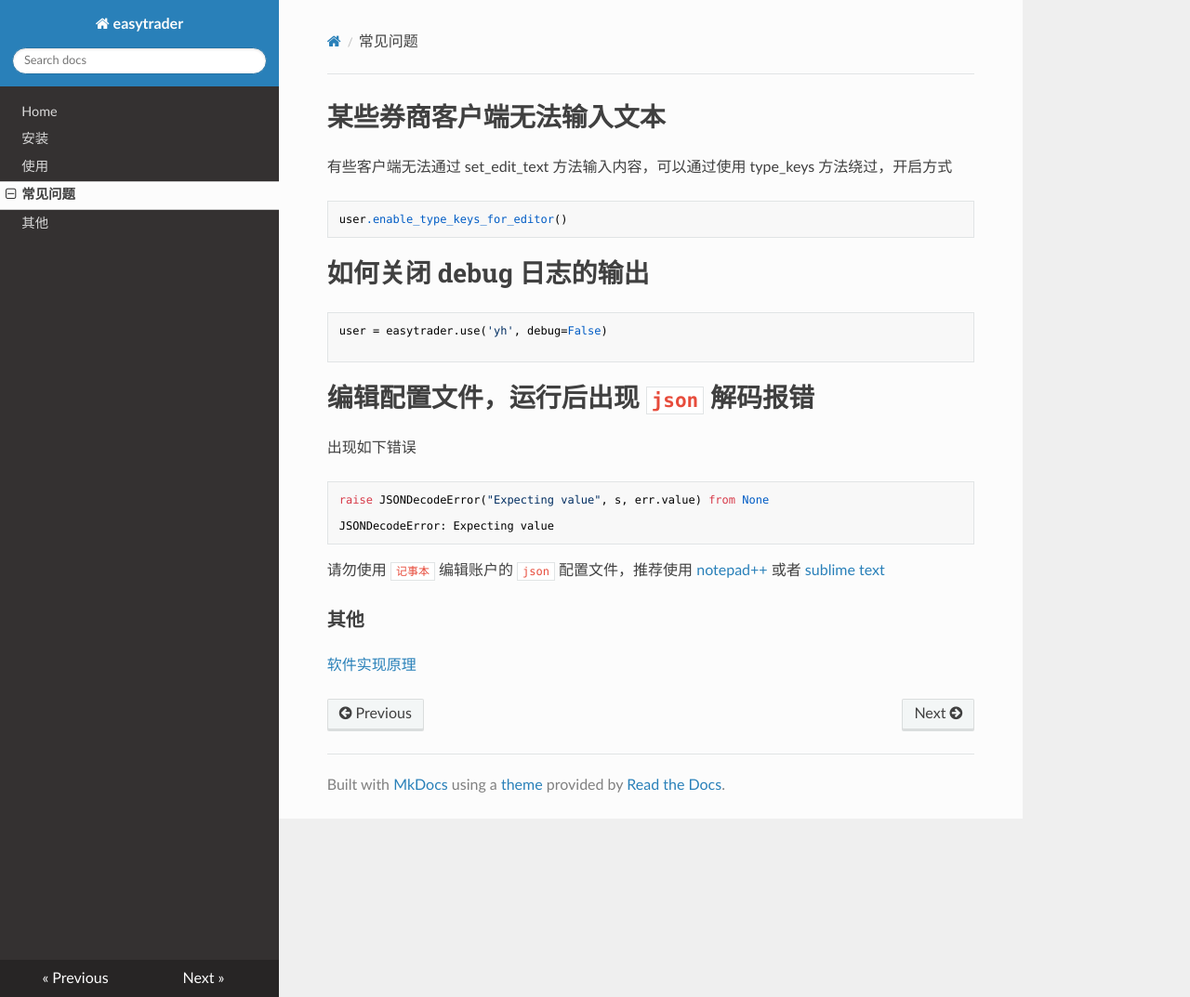
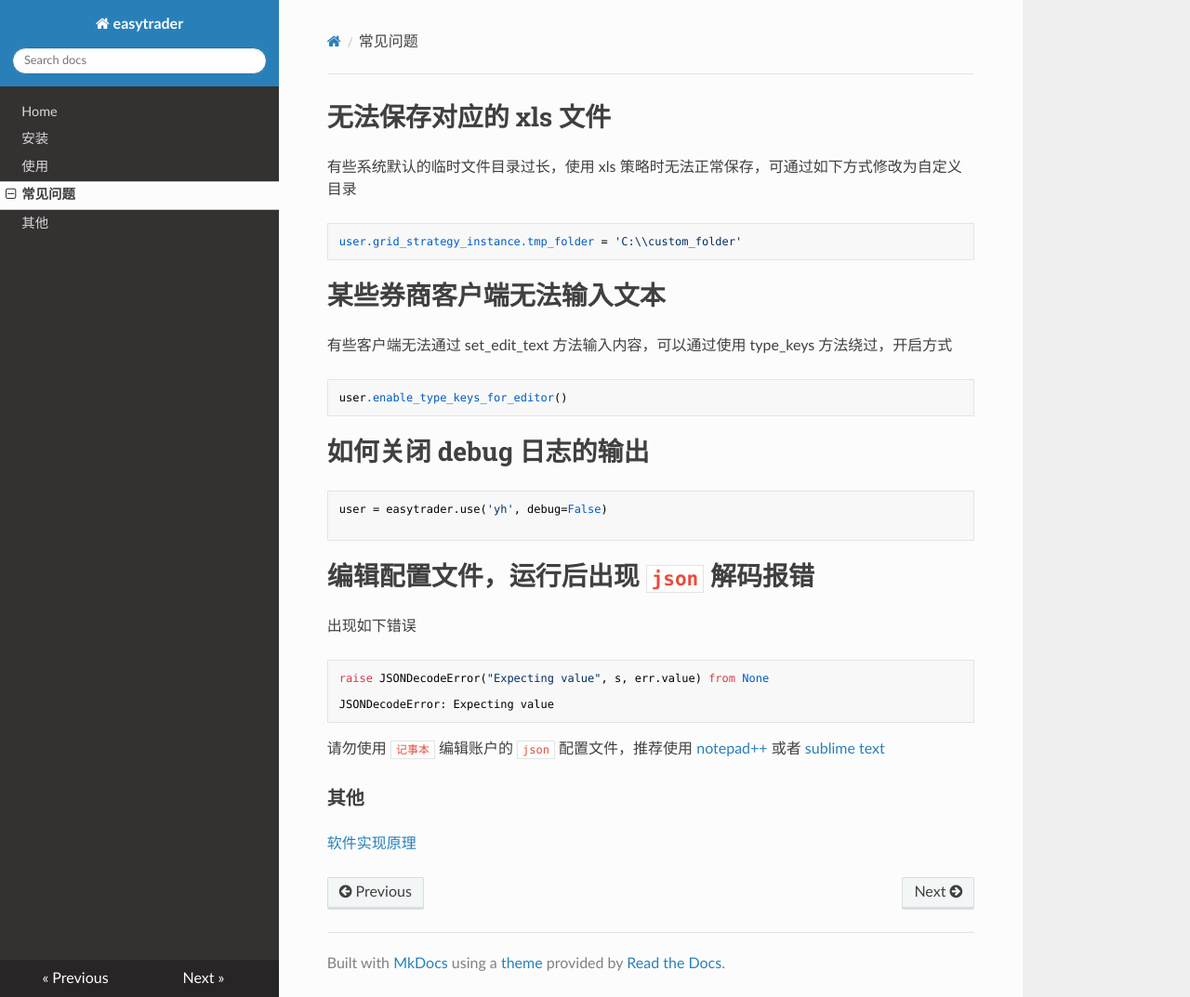
Before and after one commit to shidenggui/easytrader, an MkDocs documentation site: the page built from docs/help.md, in a window 1280 px wide and 1073 px high. Shown: the whole window at 93% size. Built offline with MkDocs 1.6.1, drawn with Linux system fonts in a browser that asks for light colours; nearby versions of some CDN libraries; old or Windows-style settings are respelled for this version of MkDocs.

Commit message:
:star:(docs) update docs

````diff
--- a/docs/help.md
+++ b/docs/help.md
@@ -1,3 +1,11 @@
+# 无法保存对应的 xls 文件
+
+有些系统默认的临时文件目录过长，使用 xls 策略时无法正常保存，可通过如下方式修改为自定义目录
+
+```
+user.grid_strategy_instance.tmp_folder = 'C:\\custom_folder'
+```
+
 # 某些券商客户端无法输入文本
 
 有些客户端无法通过 set_edit_text 方法输入内容，可以通过使用 type_keys 方法绕过，开启方式
````
